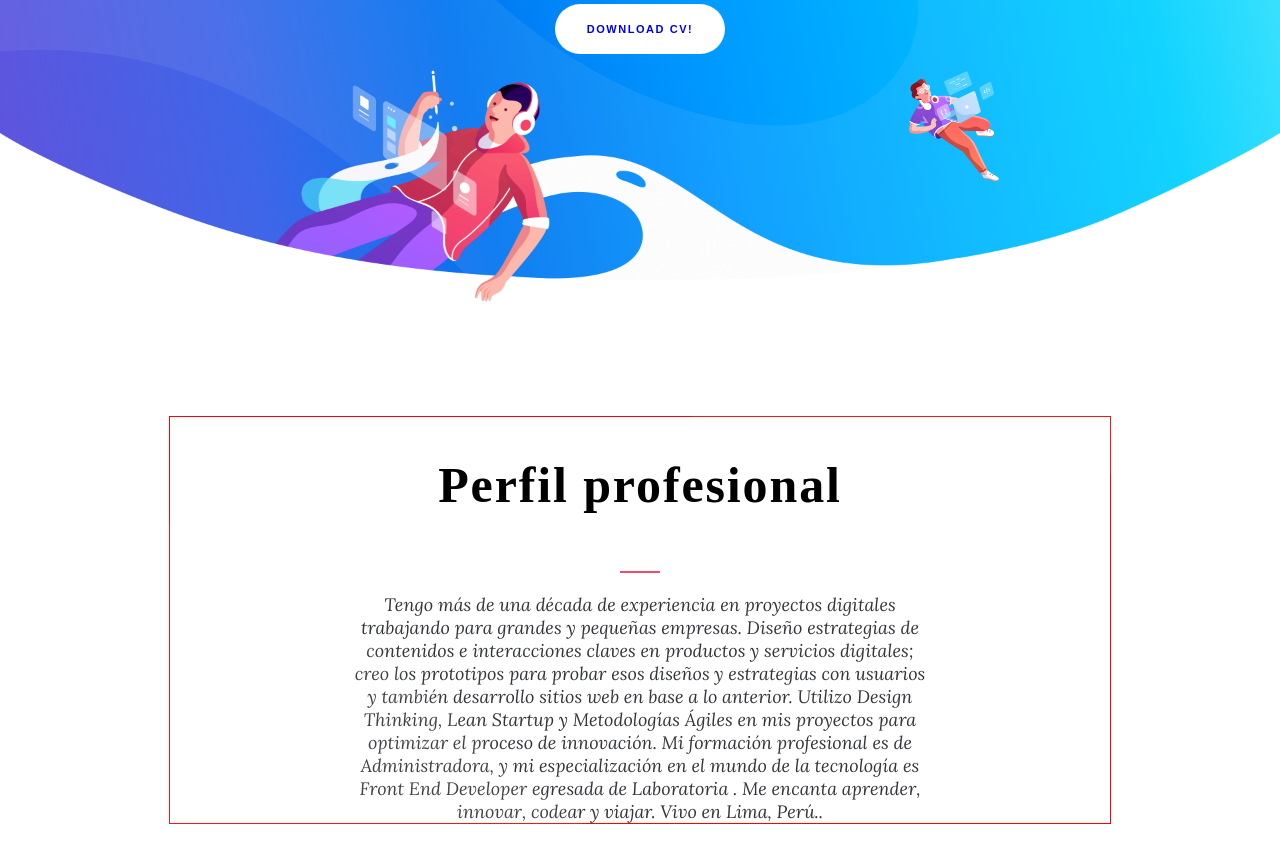
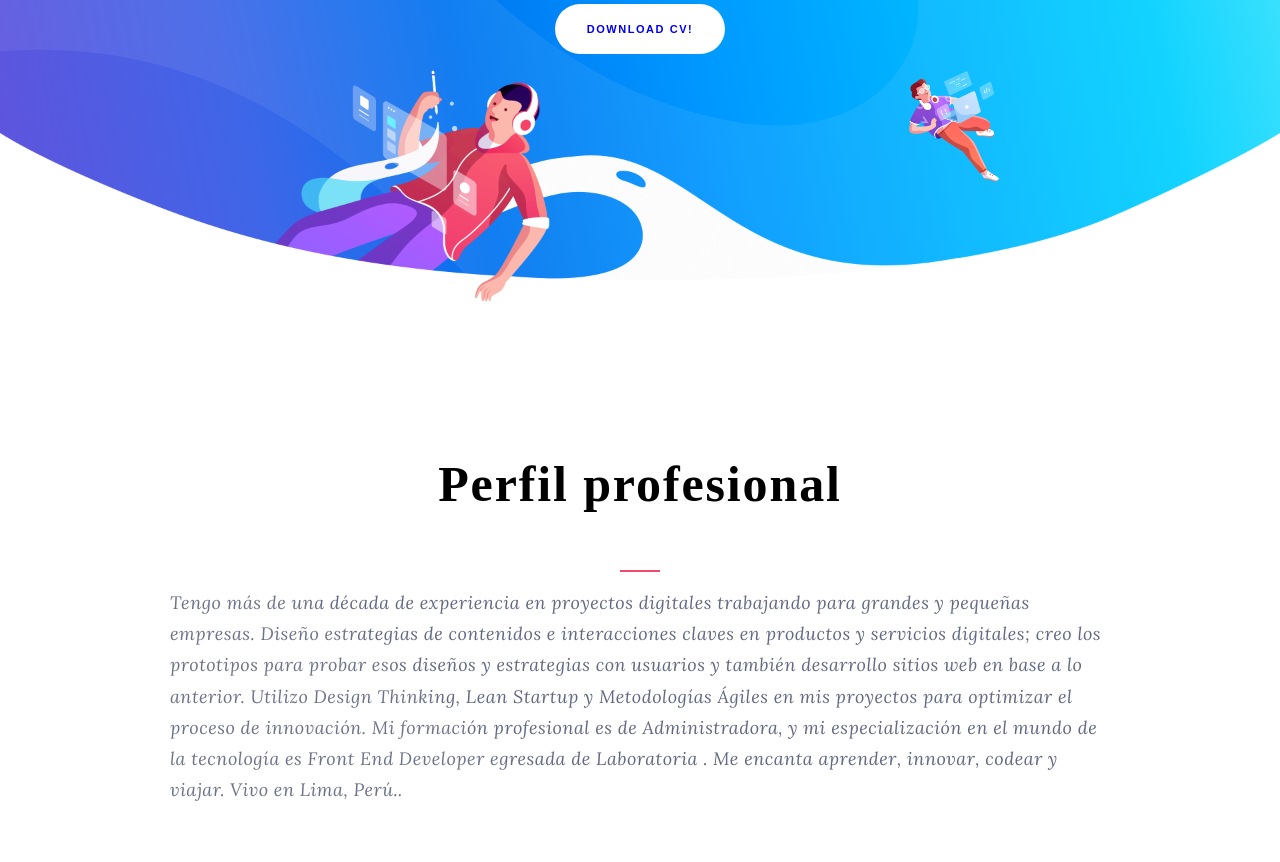
Before and after one commit to jael-VRR/newPortafolio, a React (Create React App) app: page / in a window 1280 px wide. Shown: the part 468-1330 px from the top of the page. Built offline with nearby package versions, Linux system fonts and the light colour scheme.

Commit message:
style aboutMe

```diff
--- a/src/styles/aboutMe.css
+++ b/src/styles/aboutMe.css
@@ -10,7 +10,6 @@
   width: 100%;
   max-width: 940px;
   margin: 0 auto;
-  border: 1px solid red;
 }
 .info-title {
   position: relative;
@@ -27,14 +26,12 @@
   background-color: #ef4b6c;
   transform: translateX(-50%);
 }
-.wrapper-text {
-  text-align: center;
+
+.text-info {
+  margin-top: 15px;
+  font-family: "Lora", serif;
+  font-size: 15;
+  line-height: 1.73;
+  letter-spacing: 0.5px;
+  color: #626881;
 }
-.text-info {
-  width: 100%;
-  max-width: 580px;
-  margin: 20px auto 0;
-  font-family: "Lora", serif;
-  font-weight: 400;
-  color: #32353b;
-}
```
